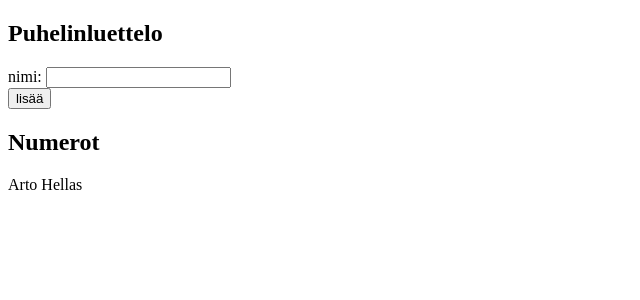
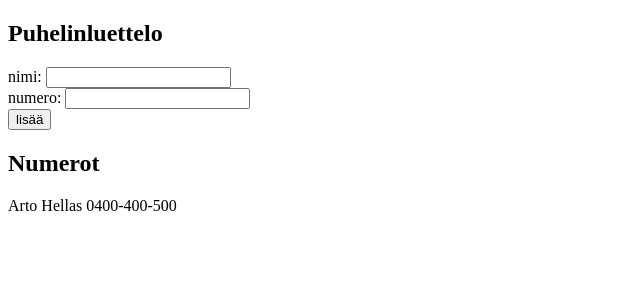
Before and after one commit to klaevv/fullstackopen2019, a React (Create React App) app in the folder week2/puhelinluettelo/: page / in a window 1280 px wide. Shown: the top 300 px of the page, without its empty margins (0-640 px from the left). Built offline with nearby package versions, Linux system fonts and the light colour scheme.

Commit message:
Ex. 2.8 done

```diff
--- a/week2/puhelinluettelo/src/App.js
+++ b/week2/puhelinluettelo/src/App.js
@@ -1,24 +1,29 @@
 import React, { useState } from 'react'
 
 const Person = (props) =>
-  <p>{props.name}</p>
+  <p>{props.name} {props.number}</p>
 
 const App = () => {
   const [ persons, setPersons] = useState([
-    { name: 'Arto Hellas' }
+    { name: 'Arto Hellas', number: '0400-400-500' }
   ])
   const [ newName, setNewName ] = useState('')
+  const [ newNumber, setNewNumber ] = useState('')
 
-  const addName = (event) => {
+  const addPerson = (event) => {
     event.preventDefault()
     const names = persons.map(person => person.name)
     if (names.includes(newName)) {
       alert(`${newName} on jo luettelossa`)
     }
     else {
-      const person = { name: newName }
+      const person = {
+        name: newName,
+        number: newNumber
+      }
       setPersons(persons.concat(person))
       setNewName('')
+      setNewNumber('')
     }
   }
 
@@ -26,19 +31,26 @@ const App = () => {
     setNewName(event.target.value)
   }
 
+  const handleNumberChange = (event) => {
+    setNewNumber(event.target.value)
+  }
+
   return (
     <div>
       <h2>Puhelinluettelo</h2>
-      <form onSubmit={addName}>
+      <form onSubmit={addPerson}>
         <div>
           nimi: <input value={newName} onChange={handleNameChange} />
+        </div>
+        <div>
+          numero: <input value={newNumber} onChange={handleNumberChange} />
         </div>
         <div>
           <button type="submit">lisää</button>
         </div>
       </form>
       <h2>Numerot</h2>
-      {persons.map(person => <Person key={person.name} name={person.name} />)}
+      {persons.map(person => <Person key={person.name} name={person.name} number={person.number} />)}
     </div>
   )
 
```
